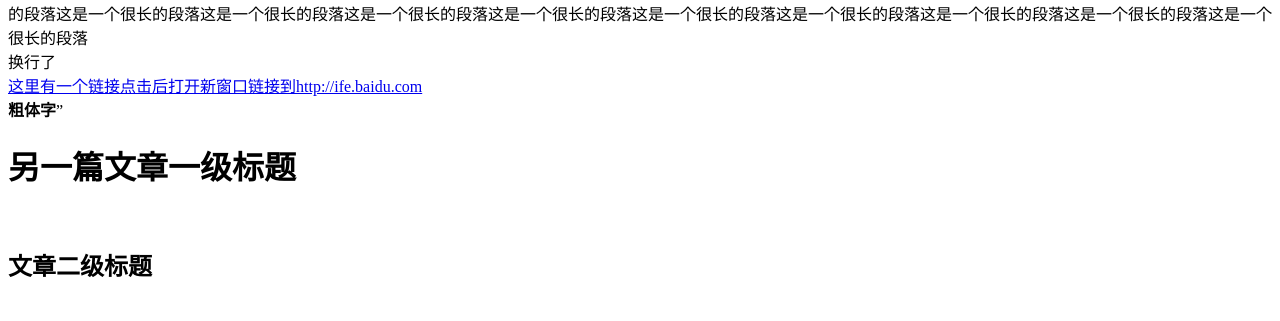
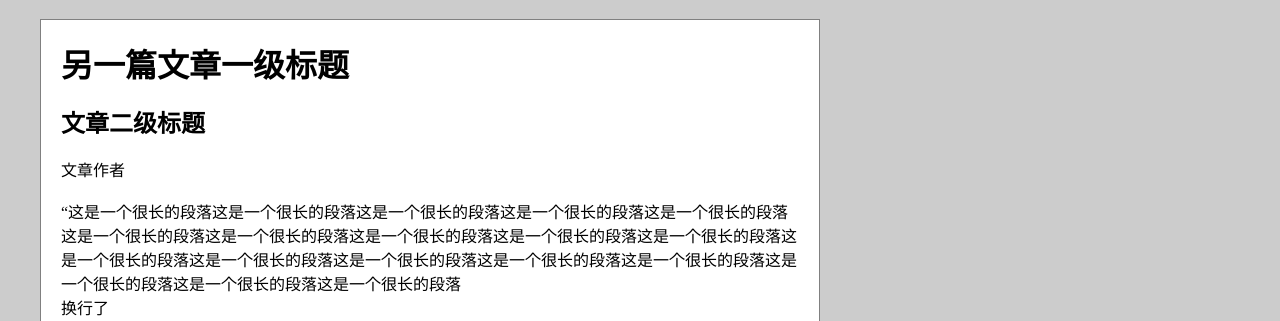
Before and after one commit to PolymerLiu/Baidu-Font-end, a plain HTML site: page Task5.html in a window 1280 px wide. Shown: the part 810-1131 px from the top of the page. Drawn offline with Linux system fonts and the light colour scheme.

Commit message:
Update Task5.html

```diff
--- a/Task5.html
+++ b/Task5.html
@@ -2,7 +2,7 @@
 <html>
 <head>
 	<title></title>
-	<link rel="stylesheet" type="text/css" href="Task25.css">
+	<link rel="stylesheet" type="text/css" href="Task5.css">
 </head>
 <body>
 
```
